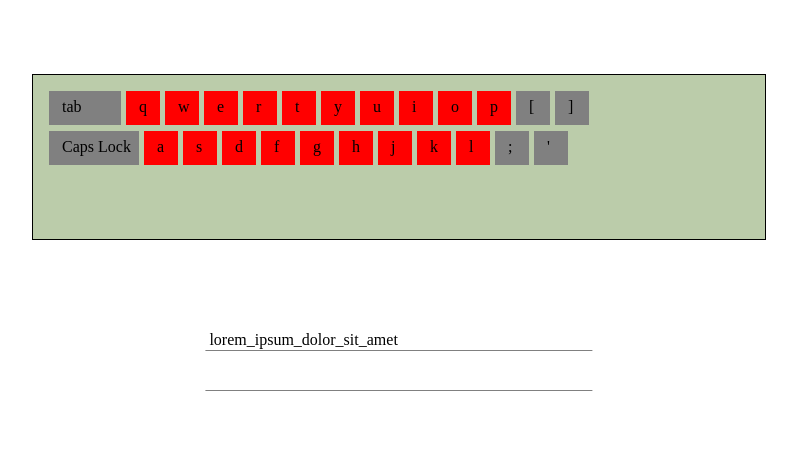
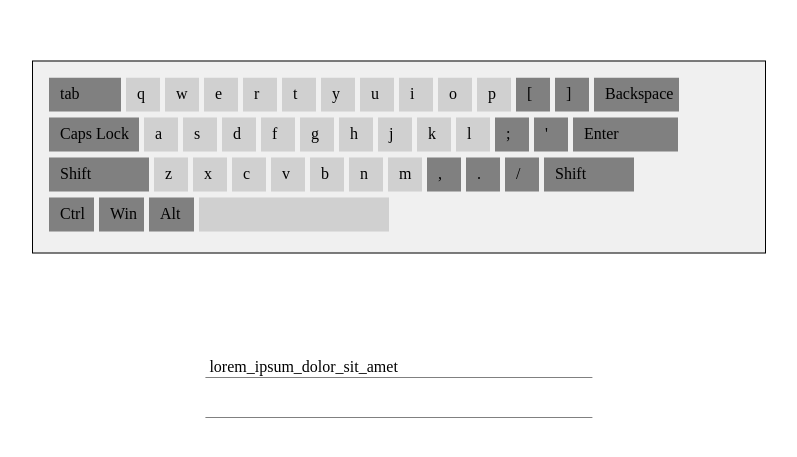
Before and after one commit to ArsenalNox/typerst, a plain HTML site: page index.html in a window 1280 px wide. Shown: the part 251-708 px from the top of the page, without its empty margins (241-1038 px from the left). Drawn offline with Linux system fonts and the light colour scheme.

Commit message:
Почти полная клавиатура

```diff
--- a/index.html
+++ b/index.html
@@ -19,7 +19,7 @@
     .keyboard-wrap {
       border: 1px solid black;
       padding: 1rem;
-      background-color: #bbccaa;
+      background-color: #f0f0f0;
       width: fit-content;
       position: relative;
       top: 50%;
@@ -56,7 +56,7 @@
     <link rel="shortcut icon" href="icon.png">
 
     <div class="keyboard-wrap" id='kw1'>
-      <svg version='1.1' baseProfile='full' width='700' height='128' xmlns="http://www.w3.org/2000/svg" id='svg1'>
+      <svg version='1.1' baseProfile='full' width='700' height='155' xmlns="http://www.w3.org/2000/svg" id='svg1'>
       </svg>
     </div>
     <p id='display-text'></p>
--- a/index.js
+++ b/index.js
@@ -1,5 +1,5 @@
 var allowedKeys = []
-var fKeys = [9,20,219,221,188,186]
+var fKeys = [9,20,219,221,188,186,13,16,222,190,191]
 const svgns = "http://www.w3.org/2000/svg";
 
 var output = ''
@@ -7,20 +7,18 @@ var output = ''
 var dispText = 'lorem_ipsum_dolor_sit_amet'
 
 function keyHandleUp(e) {
-  console.log('Pressed ' + e.keyCode + ' ' + e.key);
+  console.log(e.keyCode + ' ' + e.key);
   if (allowedKeys.includes(e.keyCode)) {
-    document.getElementById(e.keyCode).style.fill = 'green'
+    document.getElementById(e.keyCode).style.fill = '#ffffff'
     output += e.key
     // output = output.concat('', e.key);
   }
-  console.log(output);
   document.getElementById('keyboard-output').innerText = output
 }
 
 function keyHandleDown(e) {
-  console.log('Released ' + e.keyCode + ' ' + e.key);
   if (allowedKeys.includes(e.keyCode)) {
-    document.getElementById(e.keyCode).style.fill = 'red'
+    document.getElementById(e.keyCode).style.fill = '#d0d0d0'
   }
 }
 
@@ -38,7 +36,7 @@ function initialyzeKeyboard() {
     key.id = allowedKeys[i];
     key.setAttribute("x", x);
     key.setAttribute("y", y);
-    key.setAttribute("fill", 'red');
+    key.setAttribute("fill", '#d0d0d0');
     key.setAttribute("width", "34px");
     key.setAttribute("height", "34px");
 
@@ -63,7 +61,7 @@ function initialyzeKeyboard() {
   key.id = ' '
   key.setAttribute("x", x)
   key.setAttribute("y", y)
-  key.setAttribute("fill", 'red')
+  key.setAttribute("fill", '#d0d0d0')
   key.setAttribute("width", "200px")
   key.setAttribute("height", "60px")
   svg.append(key)
@@ -90,7 +88,7 @@ function initialyzeKeyboardNew() {
     if(fKeys.includes(key.keyCode)){
       svgKey.setAttribute("fill", 'grey');
     }else{
-      svgKey.setAttribute("fill", 'red');
+      svgKey.setAttribute("fill", '#d0d0d0');
       allowedKeys.push(key.keyCode)
     }
     svgKey.setAttribute("width", key.width + 'px');
@@ -98,7 +96,7 @@ function initialyzeKeyboardNew() {
 
     let text = document.createElementNS(svgns, 'text');
     text.id = 't' + key.keyCode
-    text.setAttribute("x", x + 13);
+    text.setAttribute("x", x + 11);
     text.setAttribute("y", y + 21);
     textLetter = key.letter
     text.append(textLetter)
--- a/keyboard.js
+++ b/keyboard.js
@@ -70,13 +70,19 @@ var newKeyboard = [{
   'width': '34',
   'height': '34',
   'lastInRow': false
-},  {
+}, {
   'letter': ']',
   'keyCode': 221,
   'width': '34',
   'height': '34',
+  'lastInRow': false
+}, {
+  'letter': 'Backspace',
+  'keyCode': 221,
+  'width': '85',
+  'height': '34',
   'lastInRow': true
-},{
+}, {
   'letter': 'Caps Lock',
   'keyCode': 20,
   'width': '90',
@@ -144,8 +150,110 @@ var newKeyboard = [{
   'lastInRow': false
 }, {
   'letter': "'",
+  'keyCode': 222,
+  'width': '34',
+  'height': '34',
+  'lastInRow': false
+}, {
+  'letter': "Enter",
+  'keyCode': 13,
+  'width': '105',
+  'height': '34',
+  'lastInRow': true
+}, {
+  'letter': 'Shift',
+  'keyCode': 16,
+  'width': '100',
+  'height': '34',
+  'lastInRow': false
+}, {
+  'letter': 'z',
+  'keyCode': 90,
+  'width': '34',
+  'height': '34',
+  'lastInRow': false
+}, {
+  'letter': 'x',
+  'keyCode': 88,
+  'width': '34',
+  'height': '34',
+  'lastInRow': false
+}, {
+  'letter': 'c',
+  'keyCode': 67,
+  'width': '34',
+  'height': '34',
+  'lastInRow': false
+}, {
+  'letter': 'v',
+  'keyCode': 86,
+  'width': '34',
+  'height': '34',
+  'lastInRow': false
+}, {
+  'letter': 'b',
+  'keyCode': 66,
+  'width': '34',
+  'height': '34',
+  'lastInRow': false
+}, {
+  'letter': 'n',
+  'keyCode': 78,
+  'width': '34',
+  'height': '34',
+  'lastInRow': false
+}, {
+  'letter': 'm',
+  'keyCode': 77,
+  'width': '34',
+  'height': '34',
+  'lastInRow': false
+}, {
+  'letter': ',',
   'keyCode': 188,
   'width': '34',
   'height': '34',
   'lastInRow': false
+}, {
+  'letter': '.',
+  'keyCode': 190,
+  'width': '34',
+  'height': '34',
+  'lastInRow': false
+}, {
+  'letter': '/',
+  'keyCode': 191,
+  'width': '34',
+  'height': '34',
+  'lastInRow': false
+}, {
+  'letter': 'Shift',
+  'keyCode': 16,
+  'width': '90',
+  'height': '34',
+  'lastInRow': true
+}, {
+  'letter': 'Ctrl',
+  'keyCode': 16,
+  'width': '45',
+  'height': '34',
+  'lastInRow': false
+}, {
+  'letter': 'Win',
+  'keyCode': 16,
+  'width': '45',
+  'height': '34',
+  'lastInRow': false
+}, {
+  'letter': 'Alt',
+  'keyCode': 16,
+  'width': '45',
+  'height': '34',
+  'lastInRow': false
+}, {
+  'letter': '',
+  'keyCode': 32,
+  'width': '190',
+  'height': '34',
+  'lastInRow': true
 }]
```
